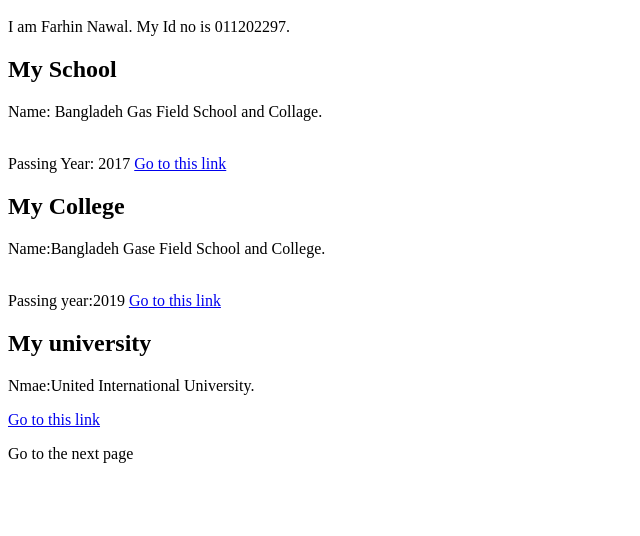
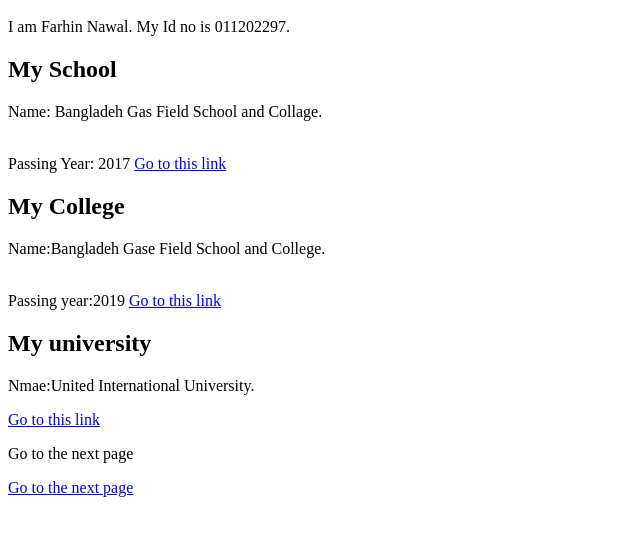
Before and after one commit to farhin202297/farhin202297.github.io, a plain HTML site: page index.html in a window 1280 px wide. Shown: the part 48-584 px from the top of the page, without its empty margins (0-640 px from the left). Drawn offline with Linux system fonts and the light colour scheme.

Commit message:
Update index.html

```diff
--- a/index.html
+++ b/index.html
@@ -18,6 +18,6 @@
   <p>Nmae:United International University.</p>
   <a href="http://www.uiu.ac.bd/">Go to this link</a>
   <p>Go to the next page</p>
-  <a href="My other informations.html>Go to the next page</a>
+  <a href="My other informations.html">Go to the next page</a>
 </body>
 </html>
```
